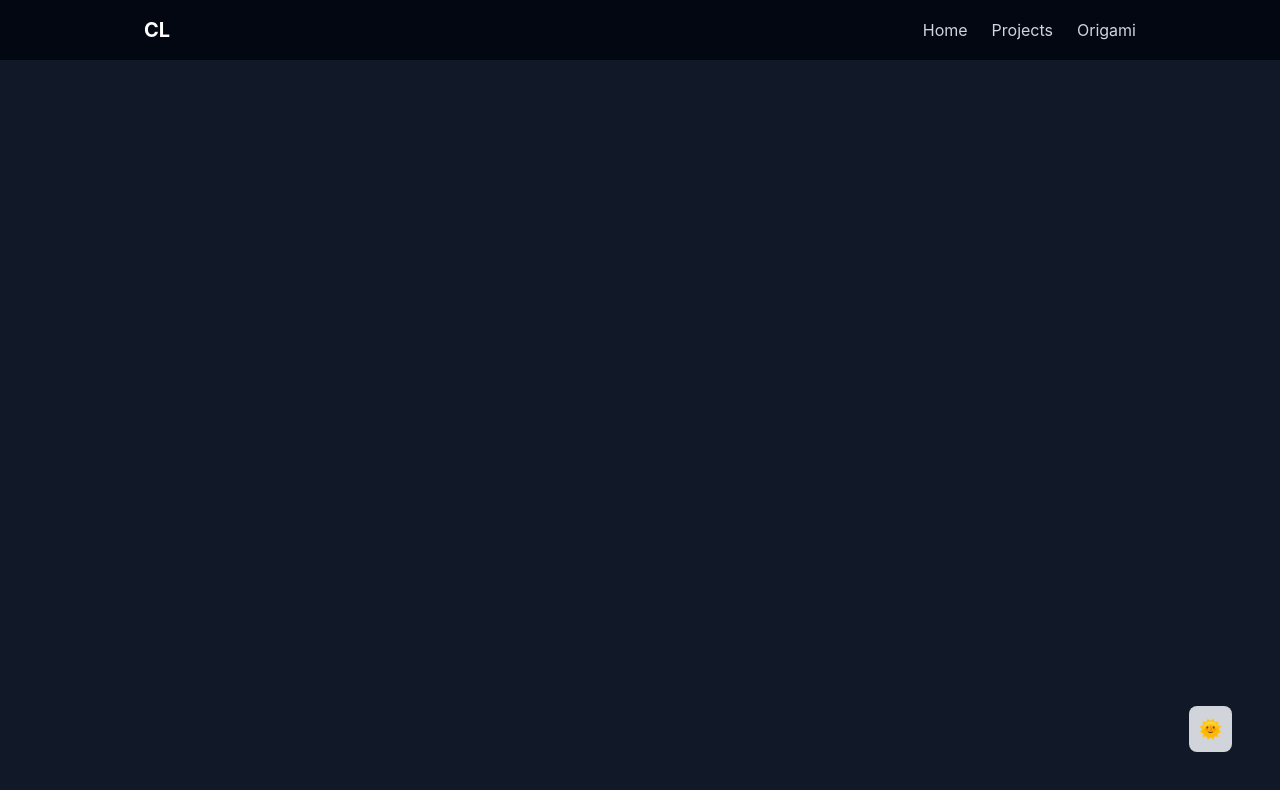
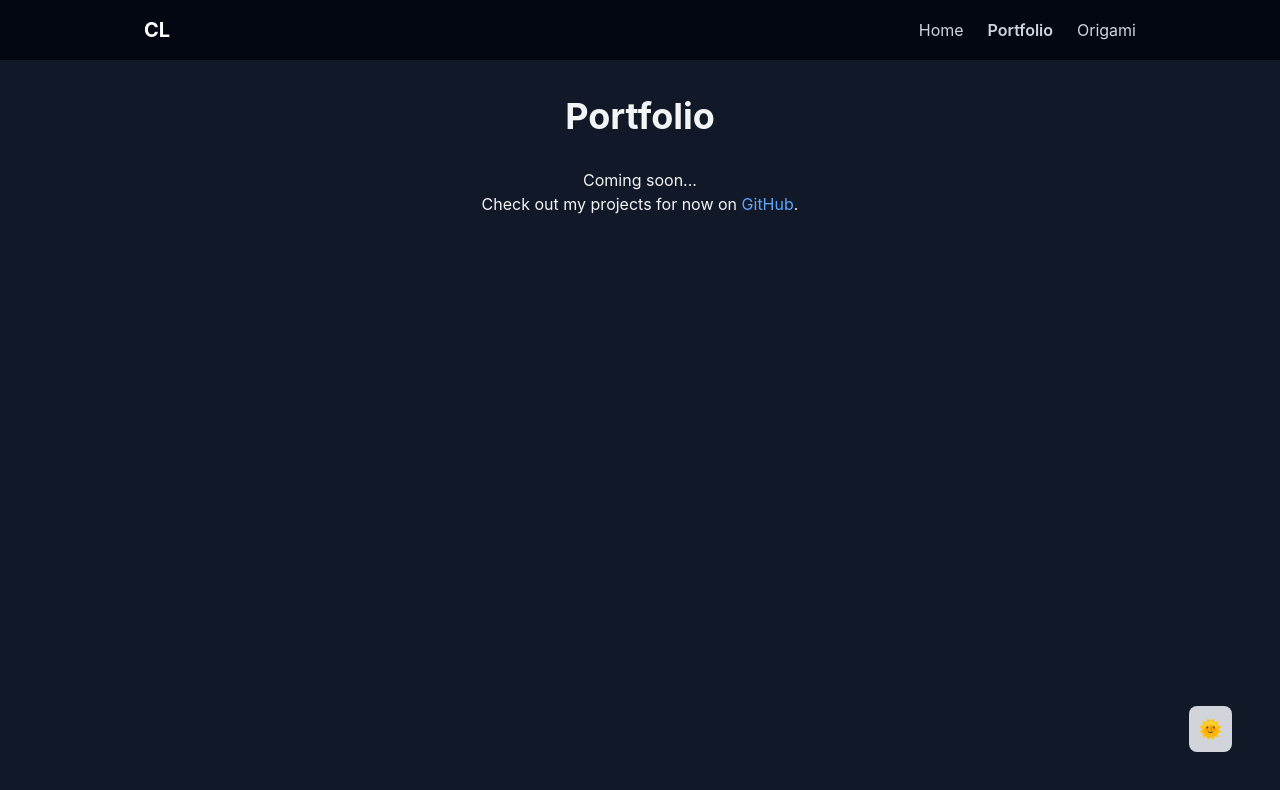
Before and after one commit to Googolplexic/personal-website, a React (Vite) app: page /portfolio in a window 1280 px wide. Shown: the top 790 px of the page. Built offline with nearby package versions, Linux system fonts and the light colour scheme.

Commit message:
Changed Projects to Portfolio; also for testing CI/CD

```diff
--- a/src/App.tsx
+++ b/src/App.tsx
@@ -2,7 +2,7 @@ import './App.css'
 import { BrowserRouter, Routes, Route } from 'react-router-dom'
 import { Navbar } from './components/Navbar'
 import { Home } from './pages/Home'
-import { Projects } from './pages/Projects'
+import { Portfolio } from './pages/Portfolio'
 import { Origami } from './pages/Origami'
 
 function App() {
@@ -13,7 +13,7 @@ function App() {
         <div className="max-w-3xl mx-auto px-4 pt-24 pb-8">
           <Routes>
             <Route path="/" element={<Home />} />
-            <Route path="/projects" element={<Projects />} />
+            <Route path="/portfolio" element={<Portfolio />} />
             <Route path="/origami" element={<Origami />} />
           </Routes>
         </div>
--- a/src/components/About.tsx
+++ b/src/components/About.tsx
@@ -5,7 +5,7 @@ export function About() {
             <p>
                 Hi! I'm a second-year Computing Science at Simon Fraser University.
                 You can find more about my projects on my GitHub profile at{' '}
-                <a href="https://github.com/Googolplexic" className="text-blue-600 dark:text-blue-400 hover:underline">
+                <a href="https://github.com/Googolplexic" target="_blank" rel="noopener" className="text-blue-600 dark:text-blue-400 hover:underline">
                     https://github.com/Googolplexic
                 </a>.
             </p>
--- a/src/components/Navbar.tsx
+++ b/src/components/Navbar.tsx
@@ -8,7 +8,7 @@ export function Navbar() {
                 <Link to="/" className="text-xl font-bold dark:text-white">CL</Link>
                 <div className="flex items-center gap-6">
                     <NavLink to="/">Home</NavLink>
-                    <NavLink to="/projects">Projects</NavLink>
+                    <NavLink to="/portfolio">Portfolio</NavLink>
                     <NavLink to="/origami">Origami</NavLink>
                     <ThemeToggle />
                 </div>
--- a/src/pages/Projects.tsx
+++ b/src/pages/Portfolio.tsx
@@ -1,7 +1,7 @@
-export function Projects() {
+export function Portfolio() {
     return (
         <div className="text-center">
-            <h1 className="text-4xl font-bold mb-8">Projects</h1>
+            <h1 className="text-4xl font-bold mb-8">Portfolio</h1>
             <p>Coming soon...</p>
             <p>
                 Check out my projects for now on{' '}
```
